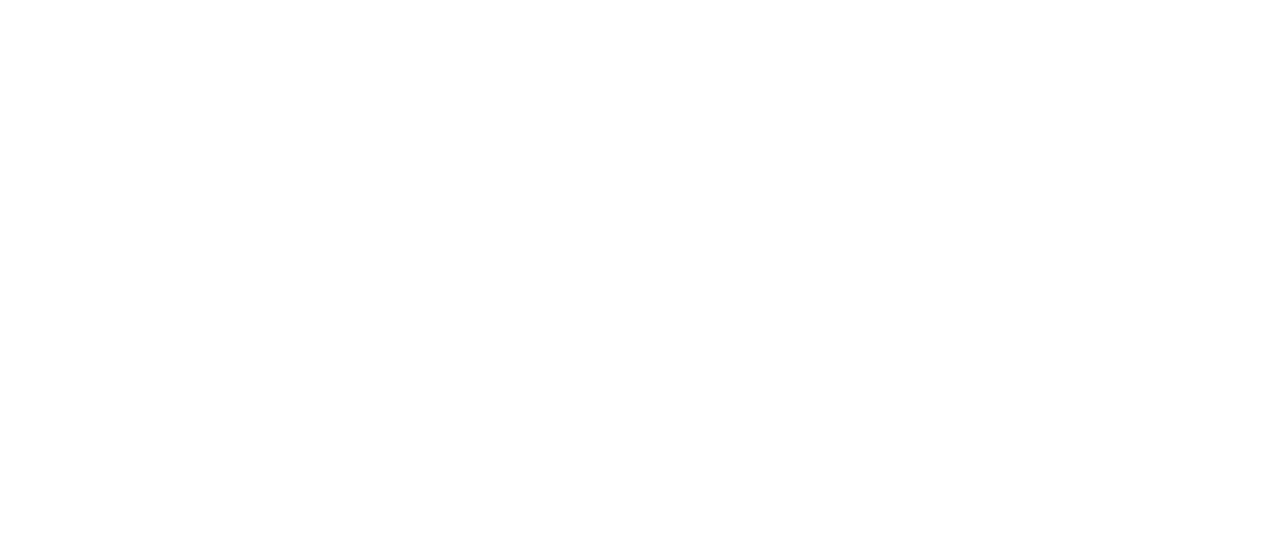
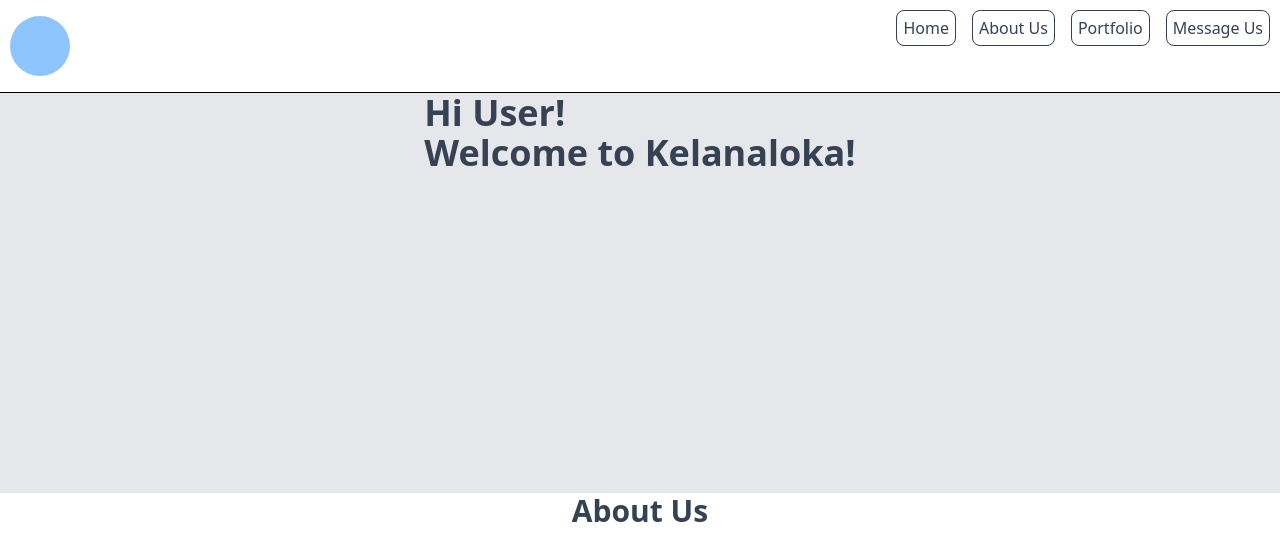
Before and after one commit to Revou-Coding-Camp/codingcamp-11-aug-25-yuharanita, a plain HTML site: page index.html in a window 1280 px wide. Drawn offline with nearby package versions, Linux system fonts and the light colour scheme.

Commit message:
Untuk test di github pertamakali

```diff
--- a/index.html
+++ b/index.html
@@ -7,13 +7,79 @@
 
     <!-- CSS External -->
     <link rel="stylesheet" href="css/style.css" />
+
+    <!-- Tailwind CSS -->
+    <script src="https://cdn.jsdelivr.net/npm/@tailwindcss/browser@4"></script>
   </head>
   <body>
     <!-- Main Header -->
-    <header></header>
+    <header
+      class="flex item-center justify-between pt-[16px] pb-[16px] pl-[10px] pr-[10px]"
+    >
+      <!-- Logo Icon -->
+      <div class="bg-blue-300 rounded-full h-[60px] w-[60px]"></div>
+
+      <nav>
+        <ul class="flex space-x-4">
+          <li>
+            <a
+              href="#"
+              class="text-gray-700 border p-[4px] p-[6px] rounded-[8px] hover:text-blue-300"
+              >Home</a
+            >
+          </li>
+          <li>
+            <a
+              href="#"
+              class="text-gray-700 border p-[4px] p-[6px] rounded-[8px] hover:text-blue-300"
+              >About Us</a
+            >
+          </li>
+          <li>
+            <a
+              href="#"
+              class="text-gray-700 border p-[4px] p-[6px] rounded-[8px] hover:text-blue-300"
+              >Portfolio</a
+            >
+          </li>
+          <li>
+            <a
+              href="#"
+              class="text-gray-700 border p-[4px] p-[6px] rounded-[8px] hover:text-blue-300"
+              >Message Us</a
+            >
+          </li>
+        </ul>
+      </nav>
+    </header>
+
+    <hr />
 
     <!-- Main Content -->
-    <main></main>
+    <main>
+      <!-- Home -->
+      <section class="h-[400px] bg-gray-200">
+        <div class="flex item-center justify-center h-full">
+          <h1 class="text-4xl font-bold text-gray-700">
+            Hi <span id="user-greeting">User</span>! <br />Welcome to
+            Kelanaloka!
+          </h1>
+        </div>
+      </section>
+
+      <!-- About Us -->
+      <section class="h-[400px]">
+        <div class="flex item-center justify-center h-full">
+          <h1 class="text-3xl font-bold text-gray-700">About Us</h1>
+        </div>
+      </section>
+
+      <!-- Portfolio -->
+      <section></section>
+
+      <!-- Message Us -->
+      <section></section>
+    </main>
 
     <!-- Footer -->
     <footer></footer>
--- a/js/script.js
+++ b/js/script.js
@@ -0,0 +1,8 @@
+console.log("Hello World!");
+
+welcomeSpeech();
+
+function welcomeSpeech() {
+  let userName = prompt("What is your name?");
+  if (userName !="")
+}
```
